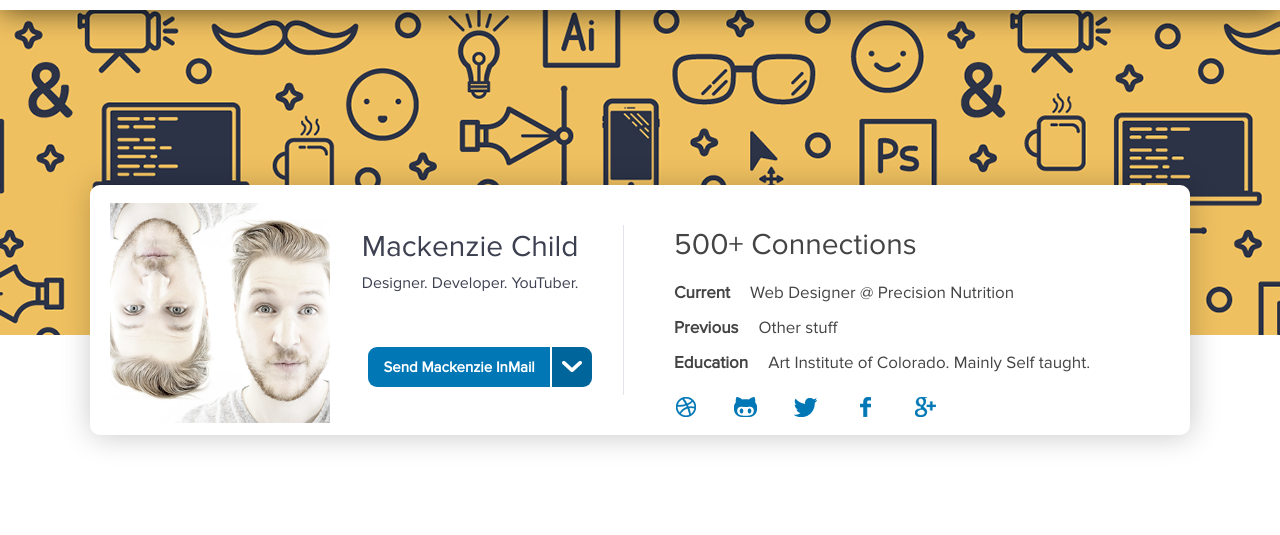
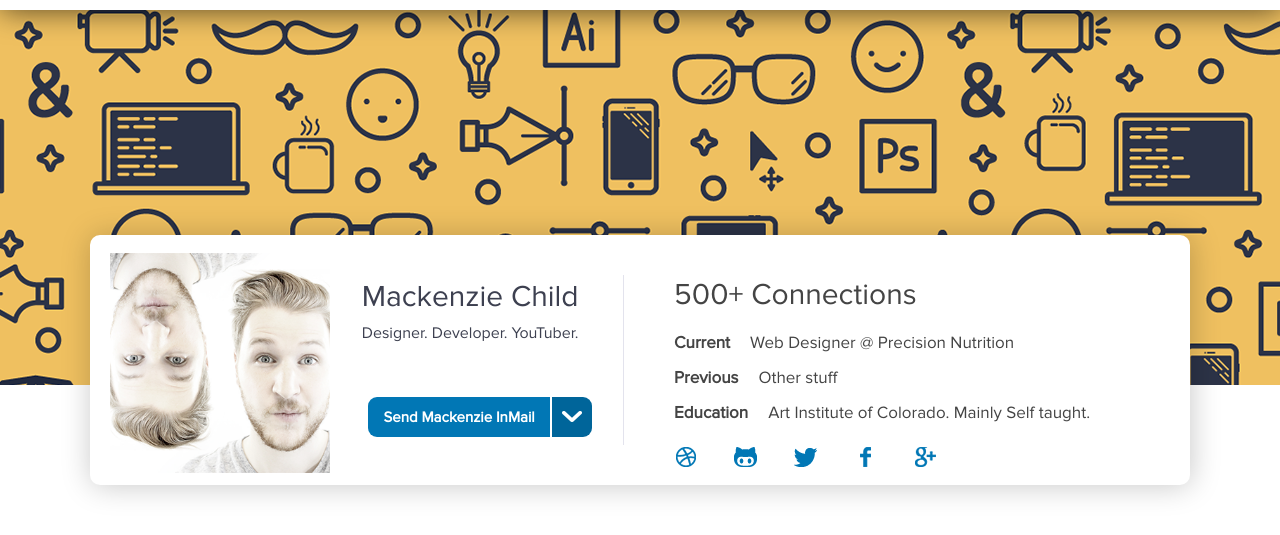
Before and after one commit to dailycode/linkedin, a website: page public/index.html in a window 1280 px wide. Shown: the part 65-600 px from the top of the page. Drawn offline with Linux system fonts and the light colour scheme; files whose address does not match are found by name.

Commit message:
Up height cover

```diff
--- a/source/sass/partials/_header.scss
+++ b/source/sass/partials/_header.scss
@@ -61,7 +61,7 @@
 
 .cover {
 	width: 100%;
-	height: 40rem;
+	height: 45rem;
 }
 
 .profile {
```
Also changed, not shown: public/app/css/style.css.
